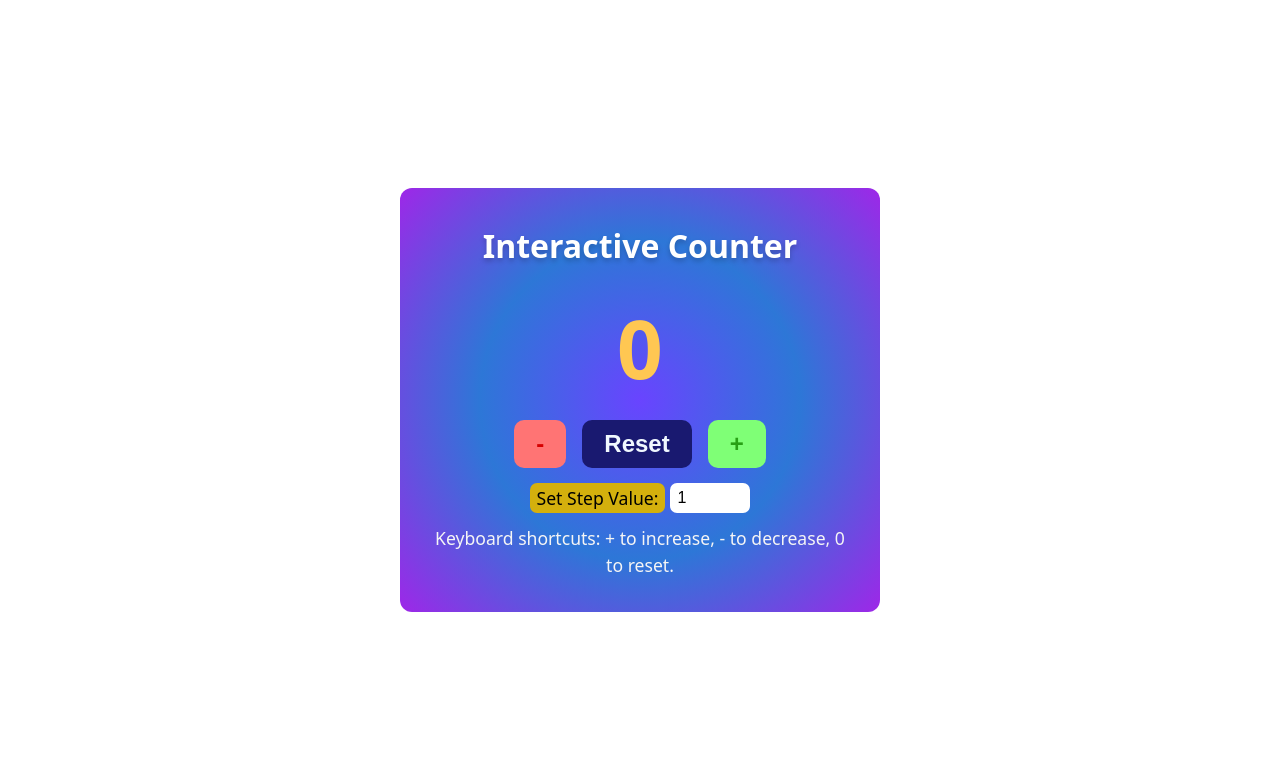
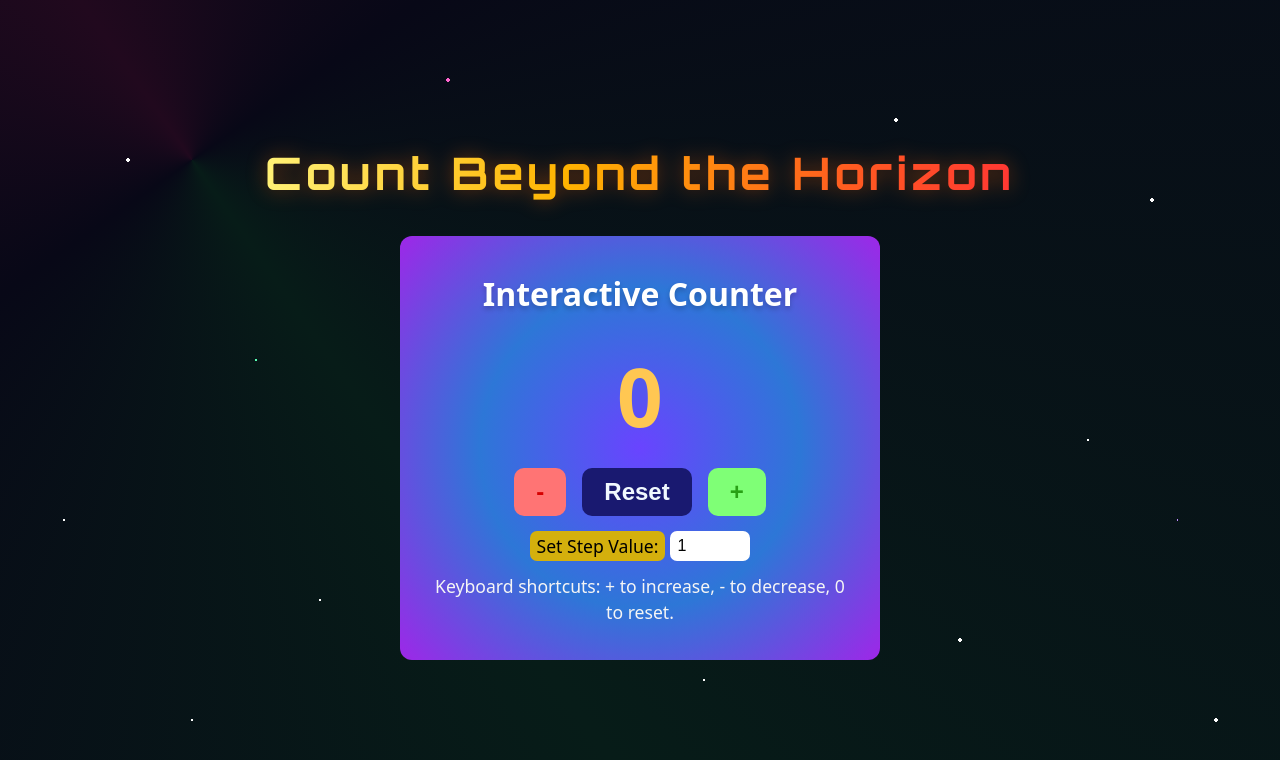
Before and after one commit to mizan-uzzaman/javascript-mini-projects, a website built with Vite: page 01_domMini/1_interactiveCounter/index.html in a window 1280 px wide. Built offline with nearby package versions, Linux system fonts and the light colour scheme.

Commit message:
updated body only

```diff
--- a/01_domMini/1_interactiveCounter/index.html
+++ b/01_domMini/1_interactiveCounter/index.html
@@ -8,6 +8,7 @@
     <script type="module" src="script.js"></script>
   </head>
   <body>
+    <p id="page-title">Count Beyond the Horizon</p>
     <main id="main-container">
       <h1>Interactive Counter</h1>
 
--- a/01_domMini/1_interactiveCounter/style.css
+++ b/01_domMini/1_interactiveCounter/style.css
@@ -1,3 +1,4 @@
+@import url("https://fonts.googleapis.com/css2?family=Orbitron:wght@500;600;700;800&display=swap");
 * {
   box-sizing: border-box;
   margin: 0;
@@ -22,12 +23,57 @@ body {
   min-height: 100svh;
 
   display: flex;
+  flex-direction: column;
   justify-content: center;
   align-items: center;
+  gap: 28px;
+  padding: 20px;
+  background: conic-gradient(
+    from 145deg at 15% 20%,
+    #071c18,
+    #080817,
+    #21091e,
+    #080817,
+    #071c18
+  );
 
-  padding: 16px;
+  background-color: #03040b;
 }
+/* #page-title {
+  font-family: "Orbitron", sans-serif;
+  font-size: clamp(1.5rem, 5vw, 2.8rem);
+  font-weight: 700;
+  color: whitesmoke;
+  text-align: center;
+  letter-spacing: clamp(1px, 0.5vw, 4px);
+  text-shadow:
+    0 0 10px rgba(255, 255, 255, 0.4),
+    0 0 25px rgba(130, 100, 255, 0.5);
+} */
+#page-title {
+  font-family: "Orbitron", sans-serif;
+  font-size: clamp(1.5rem, 5vw, 2.8rem);
+  font-weight: 700;
+  text-align: center;
+  letter-spacing: clamp(1px, 0.5vw, 4px);
 
+  background: linear-gradient(
+    90deg,
+    #fff176,
+    #ffb300,
+    #ff5722,
+    #ff1744,
+    #ffb300,
+    #fff176
+  );
+
+  background-size: 200% auto;
+  background-clip: text;
+  -webkit-background-clip: text;
+  color: transparent;
+
+  filter: drop-shadow(0 0 10px rgba(255, 100, 0, 0.45));
+}
 #main-container {
   width: 100%;
   max-width: 480px;
@@ -127,3 +173,44 @@ input:focus-visible {
   outline: 3px solid white;
   outline-offset: 3px;
 }
+
+body {
+  position: relative;
+  isolation: isolate;
+}
+
+body::before,
+body::after {
+  content: "";
+  position: fixed;
+  inset: 0;
+  pointer-events: none;
+  z-index: -1;
+  background-repeat: no-repeat;
+}
+
+/* Small stars */
+body::before {
+  background-image:
+    radial-gradient(2px 2px at 10% 20%, white 99%, transparent),
+    radial-gradient(1px 1px at 25% 75%, white 99%, transparent),
+    radial-gradient(2px 2px at 40% 35%, white 99%, transparent),
+    radial-gradient(1px 1px at 55% 85%, white 99%, transparent),
+    radial-gradient(2px 2px at 70% 15%, white 99%, transparent),
+    radial-gradient(1px 1px at 85% 55%, white 99%, transparent),
+    radial-gradient(2px 2px at 95% 90%, white 99%, transparent),
+    radial-gradient(1px 1px at 15% 90%, white 99%, transparent),
+    radial-gradient(1px 1px at 65% 45%, white 99%, transparent),
+    radial-gradient(2px 2px at 90% 25%, white 99%, transparent);
+}
+
+/* Additional tiny coloured stars */
+body::after {
+  background-image:
+    radial-gradient(1px 1px at 20% 45%, #5affb5 99%, transparent),
+    radial-gradient(2px 2px at 35% 10%, #ff65ce 99%, transparent),
+    radial-gradient(1px 1px at 50% 55%, #7daaff 99%, transparent),
+    radial-gradient(2px 2px at 75% 80%, #ffffff 99%, transparent),
+    radial-gradient(1px 1px at 92% 65%, #c18aff 99%, transparent),
+    radial-gradient(1px 1px at 5% 65%, #ffffff 99%, transparent);
+}
```
